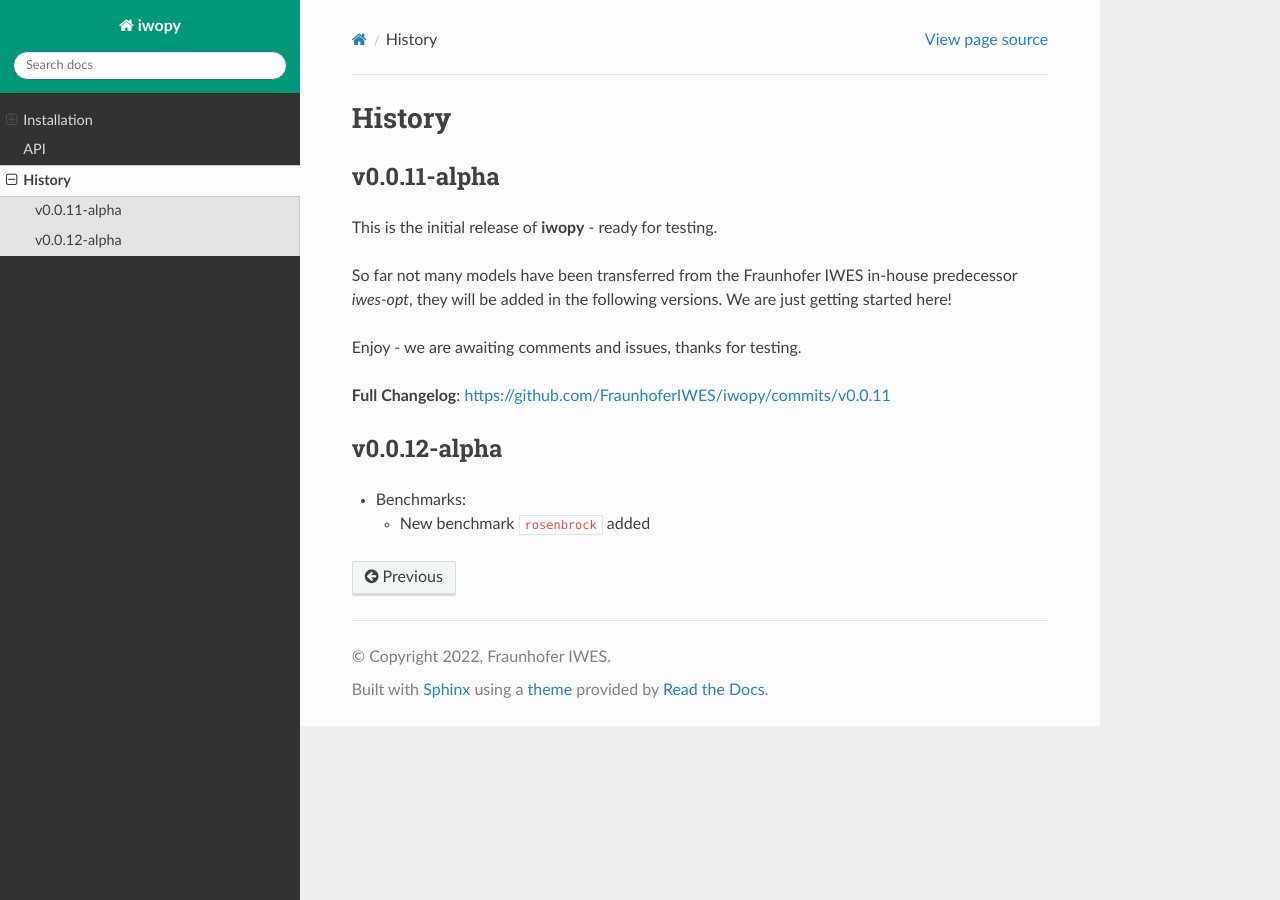
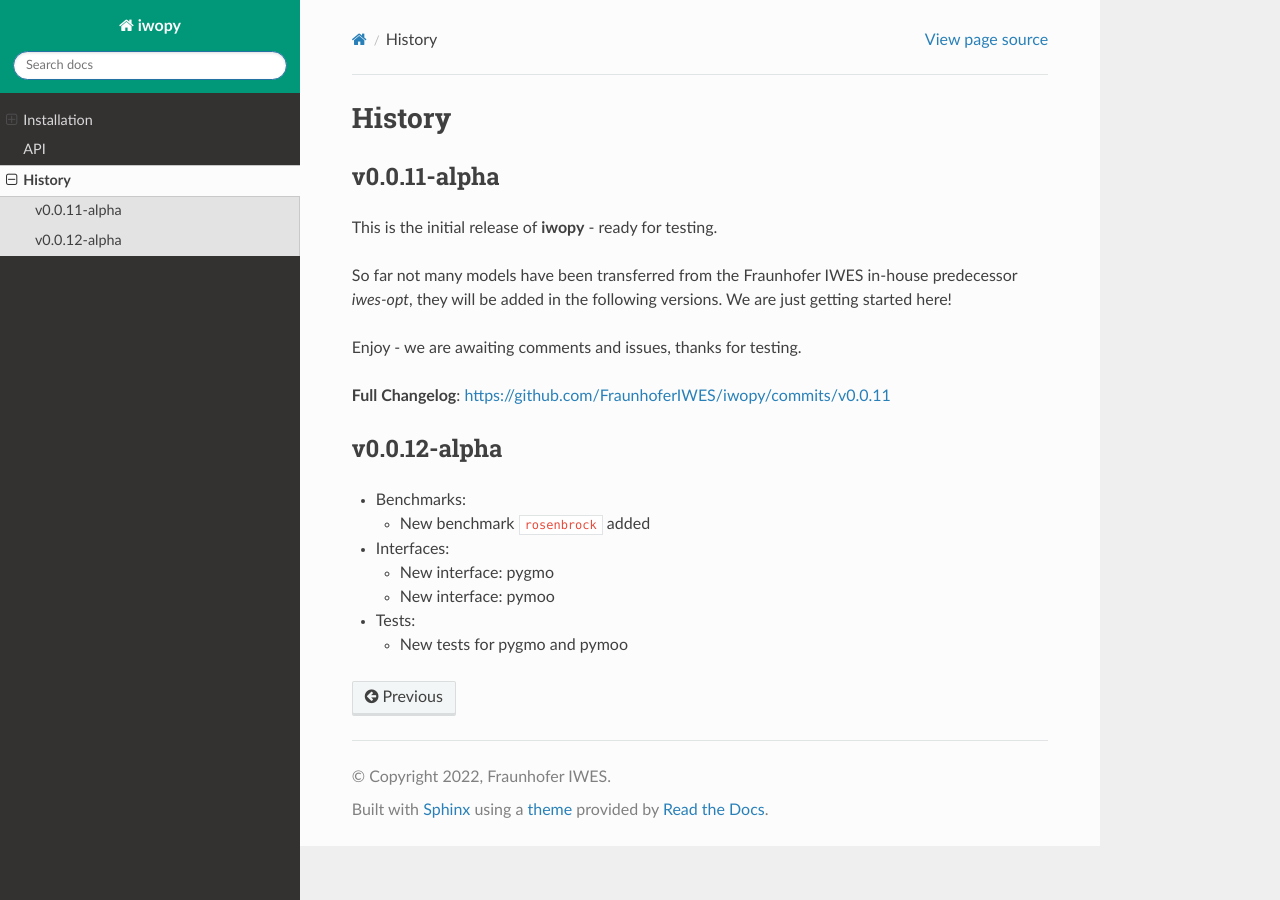
Before and after one commit to FraunhoferIWES/iwopy, a Sphinx documentation site: the page built from docs/source/history.md, in a window 1280 px wide. Built offline with Sphinx 7.4.7 and the Read the Docs theme 2.0.0, drawn with Linux system fonts in a browser that asks for light colours; pages that are not in the unit, such as notebooks, are missing from menus; the version number could not be read and is left out.

Commit message:
updating history

```diff
--- a/docs/source/history.md
+++ b/docs/source/history.md
@@ -14,3 +14,10 @@ Enjoy - we are awaiting comments and issues, thanks for testing.
 
 - Benchmarks:
     - New benchmark `rosenbrock` added
+
+- Interfaces:
+    - New interface: pygmo
+    - New interface: pymoo
+
+- Tests:
+    - New tests for pygmo and pymoo
```
